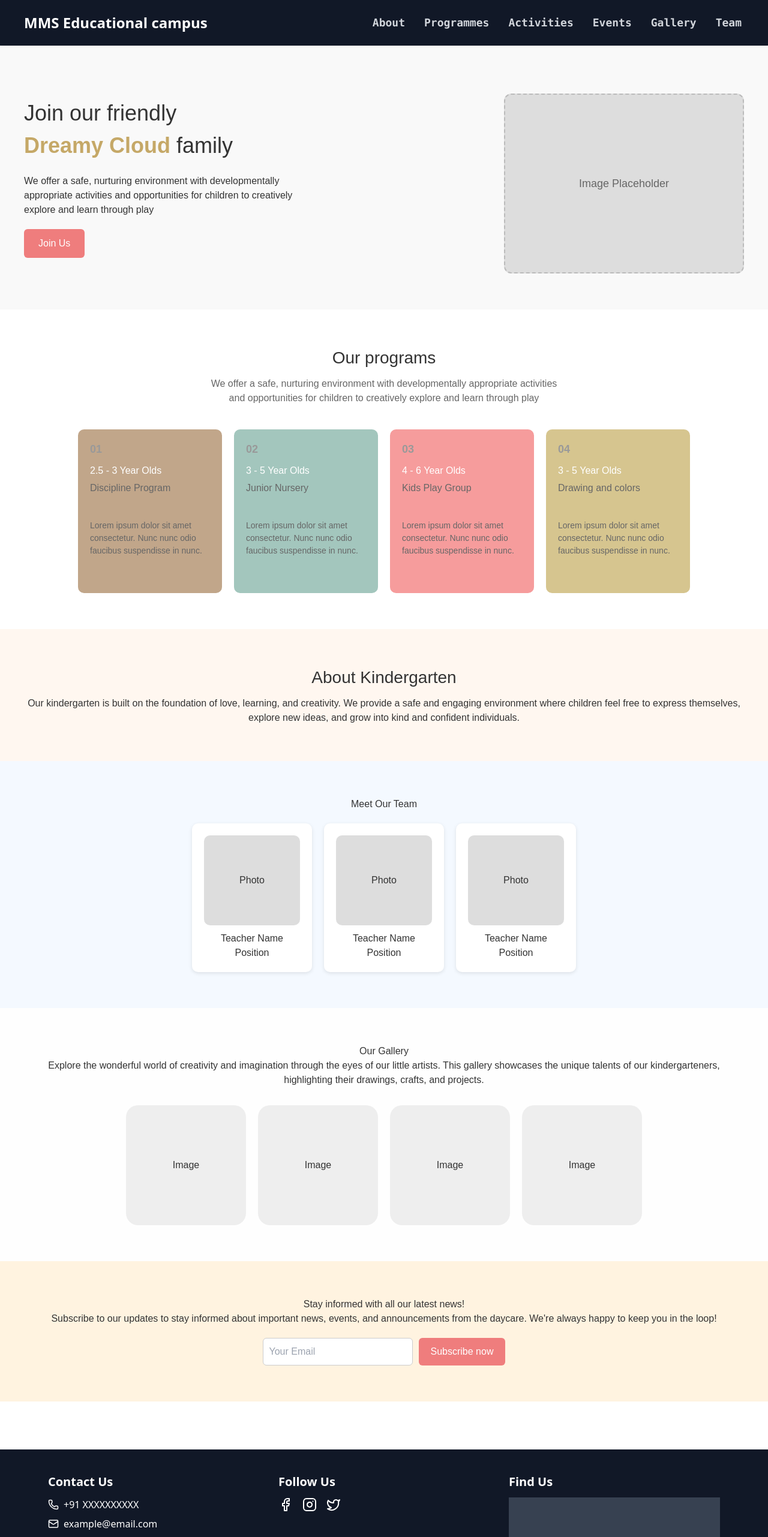
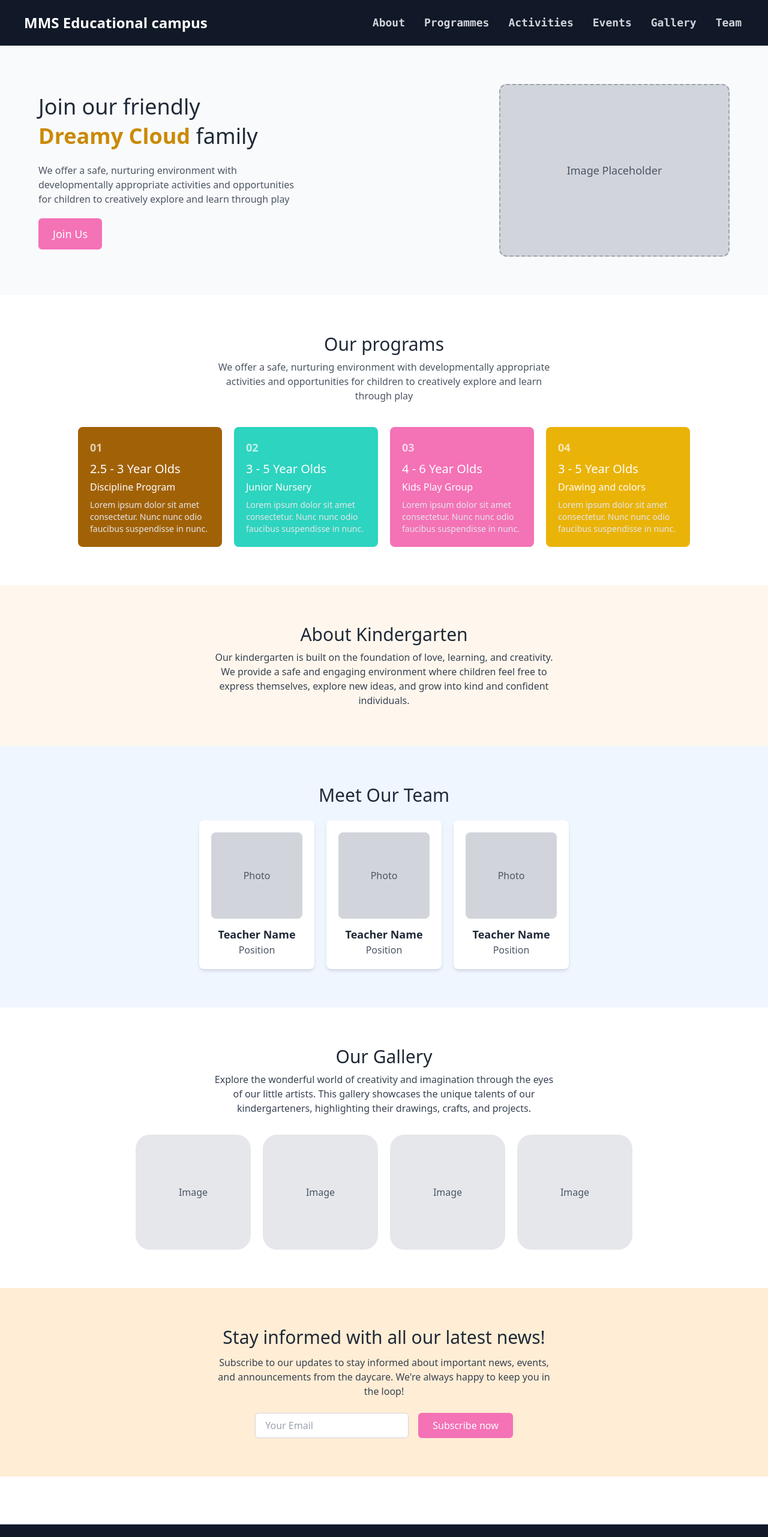
Before and after one commit to binshadhbu/mms-school-website, a Next.js app: page /programmes/kindergarten in a window 1280 px wide. Shown: the top 2563 px of the page at 60% size. Built offline with nearby package versions, Linux system fonts and the light colour scheme.

Commit message:
Kindergarden Layout Initial

```diff
--- a/app/programmes/kindergarten/page.module.css
+++ /dev/null
@@ -1,230 +0,0 @@
-.container {
-  font-family: 'Arial', sans-serif;
-  color: #333;
-}
-
-
-
-.hero {
-  display: flex;
-  justify-content: space-between;
-  align-items: center;
-  padding: 60px 40px;
-  background: #f9f9f9;
-  flex-wrap: wrap;
-}
-
-.heroText {
-  max-width: 500px;
-}
-
-.heroText h1 {
-  font-size: 36px;
-  margin-bottom: 20px;
-}
-
-.highlight {
-  color: #c5a867;
-  font-weight: bold;
-}
-
-.heroText p {
-  margin-bottom: 20px;
-}
-
-.joinButton {
-  background-color: #ef7d7d;
-  color: white;
-  border: none;
-  padding: 12px 24px;
-  font-size: 16px;
-  border-radius: 6px;
-  cursor: pointer;
-}
-
-.heroImage {
-  margin-top: 20px;
-}
-
-.imagePlaceholder {
-  width: 400px;
-  height: 300px;
-  background-color: #ddd;
-  display: flex;
-  align-items: center;
-  justify-content: center;
-  font-size: 18px;
-  color: #666;
-  border-radius: 12px;
-  border: 2px dashed #bbb;
-}
-
-.programs {
-  padding: 60px 40px;
-  text-align: center;
-}
-
-.programs h2 {
-  font-size: 28px;
-  margin-bottom: 10px;
-}
-
-.programs p {
-  max-width: 600px;
-  margin: 0 auto 40px;
-  color: #666;
-}
-
-.cards {
-  display: flex;
-  flex-wrap: wrap;
-  gap: 20px;
-  justify-content: center;
-}
-
-.card {
-  background: #f1f1f1;
-  padding: 20px;
-  width: 240px;
-  border-radius: 10px;
-  text-align: left;
-}
-
-.cardNumber {
-  font-weight: bold;
-  font-size: 18px;
-  margin-bottom: 10px;
-  color: #999;
-}
-
-.card h3 {
-  font-size: 16px;
-  margin: 5px 0;
-}
-
-.cardText {
-  font-size: 14px;
-  color: #555;
-}
-
-.card1 {
-  background-color: #c1a68a;
-  color: white;
-}
-
-.card2 {
-  background-color: #a3c6bd;
-  color: white;
-}
-
-.card3 {
-  background-color: #f69c9c;
-  color: white;
-}
-
-.card4 {
-  background-color: #d6c58f;
-  color: white;
-}
-
-
-.about {
-  padding: 60px 40px;
-  background: #fff7f0;
-  text-align: center;
-}
-
-.about h2 {
-  font-size: 28px;
-  margin-bottom: 10px;
-}
-
-
-.team {
-  padding: 60px 40px;
-  background: #f4f9ff;
-  text-align: center;
-}
-
-.teamMembers {
-  display: flex;
-  justify-content: center;
-  gap: 20px;
-  flex-wrap: wrap;
-  margin-top: 20px;
-}
-
-.memberCard {
-  background: white;
-  padding: 20px;
-  width: 200px;
-  border-radius: 10px;
-  box-shadow: 0 2px 6px rgba(0,0,0,0.1);
-}
-
-.memberPhoto {
-  width: 100%;
-  height: 150px;
-  background-color: #ddd;
-  border-radius: 10px;
-  margin-bottom: 10px;
-  display: flex;
-  align-items: center;
-  justify-content: center;
-}
-
-
-.gallery {
-  padding: 60px 40px;
-  background: #fefefe;
-  text-align: center;
-}
-
-.galleryGrid {
-  display: flex;
-  gap: 20px;
-  justify-content: center;
-  flex-wrap: wrap;
-  margin-top: 30px;
-}
-
-.galleryItem {
-  width: 200px;
-  height: 200px;
-  background-color: #eee;
-  border-radius: 20px;
-  display: flex;
-  align-items: center;
-  justify-content: center;
-}
-
-
-.newsletter {
-  background: #fff3e0;
-  padding: 60px 40px;
-  text-align: center;
-}
-
-.subscribeBox {
-  display: flex;
-  justify-content: center;
-  margin-top: 20px;
-  gap: 10px;
-  flex-wrap: wrap;
-}
-
-.subscribeBox input {
-  padding: 10px;
-  width: 250px;
-  border: 1px solid #ccc;
-  border-radius: 6px;
-}
-
-.subscribeBox button {
-  background-color: #ef7d7d;
-  color: white;
-  border: none;
-  padding: 10px 20px;
-  border-radius: 6px;
-  cursor: pointer;
-}
--- a/app/programmes/kindergarten/page.tsx
+++ b/app/programmes/kindergarten/page.tsx
@@ -1,47 +1,53 @@
 import React from 'react';
-import styles from './page.module.css';
 
 const Page = () => {
   return (
-    <div className={styles.container}>
-      <section className={styles.hero}>
-        <div className={styles.heroText}>
-          <h1>
+    <div className="font-sans text-gray-800">
+
+      <section className="flex flex-wrap justify-between items-center p-16 bg-gray-50">
+        <div className="max-w-md">
+          <h1 className="text-4xl mb-5 leading-snug">
             Join our friendly <br />
-            <span className={styles.highlight}>Dreamy Cloud</span> family
+            <span className="text-yellow-600 font-bold">Dreamy Cloud</span> family
           </h1>
-          <p>
+          <p className="mb-5 text-gray-600">
             We offer a safe, nurturing environment with developmentally appropriate
             activities and opportunities for children to creatively explore and learn
             through play
           </p>
-          <button className={styles.joinButton}>Join Us</button>
+          <button className="bg-pink-400 text-white px-6 py-3 rounded-md text-lg hover:bg-pink-500 transition">
+            Join Us
+          </button>
         </div>
-        <div className={styles.heroImage}>
-          <div className={styles.imagePlaceholder}>Image Placeholder</div>
+        <div className="mt-5 md:mt-0">
+          <div className="w-96 h-72 bg-gray-300 border-2 border-dashed border-gray-400 rounded-xl flex items-center justify-center text-gray-600 text-lg">
+            Image Placeholder
+          </div>
         </div>
       </section>
 
-
-      <section className={styles.programs}>
-        <h2>Our programs</h2>
-        <p>
+      <section className="px-10 py-16 text-center">
+        <h2 className="text-3xl mb-2">Our programs</h2>
+        <p className="max-w-xl mx-auto mb-10 text-gray-600">
           We offer a safe, nurturing environment with developmentally appropriate
           activities and opportunities for children to creatively explore and learn
           through play
         </p>
-        <div className={styles.cards}>
+        <div className="flex flex-wrap justify-center gap-5">
           {[
-            { age: '2.5 - 3 Year Olds', title: 'Discipline Program', color: 'card1' },
-            { age: '3 - 5 Year Olds', title: 'Junior Nursery', color: 'card2' },
-            { age: '4 - 6 Year Olds', title: 'Kids Play Group', color: 'card3' },
-            { age: '3 - 5 Year Olds', title: 'Drawing and colors', color: 'card4' },
+            { age: '2.5 - 3 Year Olds', title: 'Discipline Program', bg: 'bg-yellow-700', text: 'text-white' },
+            { age: '3 - 5 Year Olds', title: 'Junior Nursery', bg: 'bg-teal-400', text: 'text-white' },
+            { age: '4 - 6 Year Olds', title: 'Kids Play Group', bg: 'bg-pink-400', text: 'text-white' },
+            { age: '3 - 5 Year Olds', title: 'Drawing and colors', bg: 'bg-yellow-500', text: 'text-white' },
           ].map((item, idx) => (
-            <div className={`${styles.card} ${styles[item.color]}`} key={idx}>
-              <div className={styles.cardNumber}>{`0${idx + 1}`}</div>
-              <h3>{item.age}</h3>
-              <p>{item.title}</p>
-              <p className={styles.cardText}>
+            <div
+              key={idx}
+              className={`${item.bg} ${item.text} p-5 w-60 rounded-lg text-left`}
+            >
+              <div className="font-bold text-lg mb-2 opacity-70">{`0${idx + 1}`}</div>
+              <h3 className="text-xl mb-1">{item.age}</h3>
+              <p className="mb-2">{item.title}</p>
+              <p className="text-sm text-gray-200">
                 Lorem ipsum dolor sit amet consectetur. Nunc nunc odio faucibus
                 suspendisse in nunc.
               </p>
@@ -50,53 +56,67 @@ const Page = () => {
         </div>
       </section>
 
-
-      <section className={styles.about}>
-        <h2>About Kindergarten</h2>
-        <p>
+      <section className="px-10 py-16 bg-orange-50 text-center">
+        <h2 className="text-3xl mb-2">About Kindergarten</h2>
+        <p className="max-w-xl mx-auto text-gray-700">
           Our kindergarten is built on the foundation of love, learning, and creativity.
           We provide a safe and engaging environment where children feel free to express themselves,
           explore new ideas, and grow into kind and confident individuals.
         </p>
       </section>
 
-
-      <section className={styles.team}>
-        <h2>Meet Our Team</h2>
-        <div className={styles.teamMembers}>
+      <section className="px-10 py-16 bg-blue-50 text-center">
+        <h2 className="text-3xl mb-6">Meet Our Team</h2>
+        <div className="flex flex-wrap justify-center gap-5">
           {[1, 2, 3].map((member) => (
-            <div key={member} className={styles.memberCard}>
-              <div className={styles.memberPhoto}>Photo</div>
-              <h3>Teacher Name</h3>
-              <p>Position</p>
+            <div
+              key={member}
+              className="bg-white p-5 w-48 rounded-lg shadow-md flex flex-col items-center"
+            >
+              <div className="w-full h-36 bg-gray-300 rounded-lg mb-3 flex items-center justify-center text-gray-600">
+                Photo
+              </div>
+              <h3 className="text-lg font-semibold">Teacher Name</h3>
+              <p className="text-gray-600">Position</p>
             </div>
           ))}
         </div>
       </section>
 
-      <section className={styles.gallery}>
-        <h2>Our Gallery</h2>
-        <p>
+      <section className="px-10 py-16 bg-white text-center">
+        <h2 className="text-3xl mb-2">Our Gallery</h2>
+        <p className="max-w-xl mx-auto text-gray-700 mb-8">
           Explore the wonderful world of creativity and imagination through the eyes of our little artists.
           This gallery showcases the unique talents of our kindergarteners, highlighting their drawings,
           crafts, and projects.
         </p>
-        <div className={styles.galleryGrid}>
+        <div className="flex flex-wrap justify-center gap-5">
           {[1, 2, 3, 4].map((img) => (
-            <div key={img} className={styles.galleryItem}>Image</div>
+            <div
+              key={img}
+              className="w-48 h-48 bg-gray-200 rounded-3xl flex items-center justify-center text-gray-600"
+            >
+              Image
+            </div>
           ))}
         </div>
       </section>
 
-      <section className={styles.newsletter}>
-        <h2>Stay informed with all our latest news!</h2>
-        <p>
+      <section className="px-10 py-16 bg-orange-100 text-center">
+        <h2 className="text-3xl mb-3">Stay informed with all our latest news!</h2>
+        <p className="max-w-xl mx-auto text-gray-700 mb-6">
           Subscribe to our updates to stay informed about important news, events,
           and announcements from the daycare. We're always happy to keep you in the loop!
         </p>
-        <div className={styles.subscribeBox}>
-          <input type="email" placeholder="Your Email" />
-          <button>Subscribe now</button>
+        <div className="flex flex-wrap justify-center gap-4">
+          <input
+            type="email"
+            placeholder="Your Email"
+            className="px-4 py-2 w-64 border border-gray-300 rounded-md focus:outline-none focus:ring-2 focus:ring-pink-400"
+          />
+          <button className="bg-pink-400 text-white px-6 py-2 rounded-md hover:bg-pink-500 transition">
+            Subscribe now
+          </button>
         </div>
       </section>
     </div>
```
